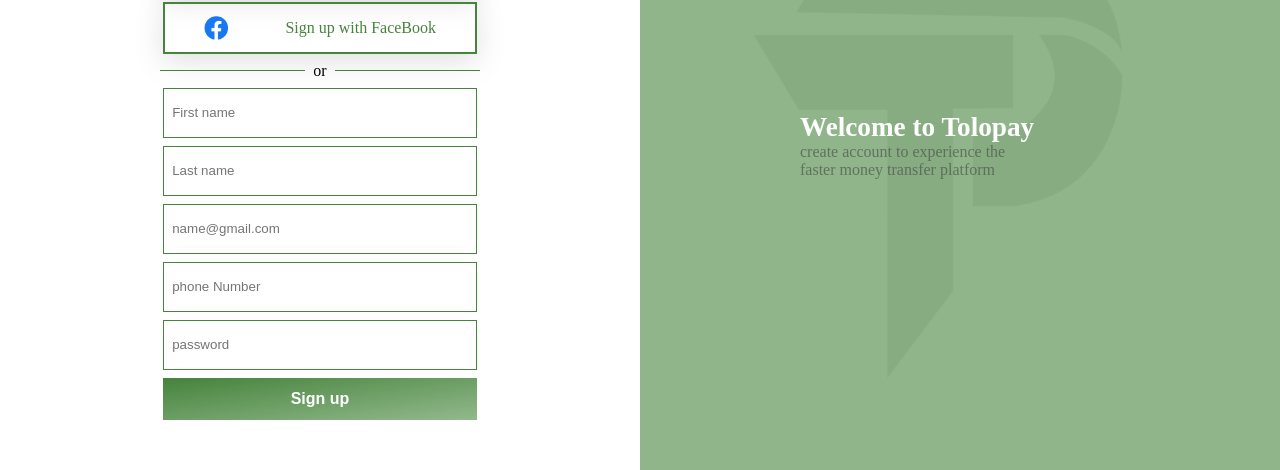
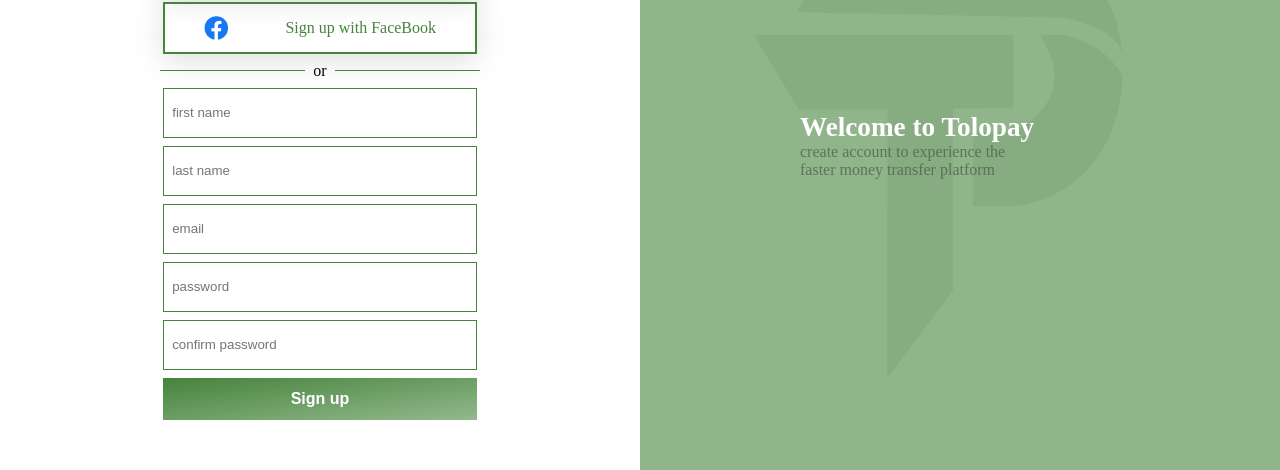
Before and after one commit to EchnoServe/tolo-pay, a React (Create React App) app in the folder tolopay/: page / in a window 1280 px wide. Shown: the part 255-725 px from the top of the page. Built offline with nearby package versions, Linux system fonts and the light colour scheme.

Commit message:
fixed some errors with the form

```diff
--- a/tolopay/src/Pages/createAccount/CreateAccount.js
+++ b/tolopay/src/Pages/createAccount/CreateAccount.js
@@ -3,6 +3,8 @@ import "./createAccount.css";
 import { useForm } from "react-hook-form";
 import React, { useState } from "react";
 import "../../Components/signup_validation/signup.css";
+import { Formik } from 'formik';
+
 
 const CreateAccount = () => {
   const {
@@ -66,11 +68,14 @@ const CreateAccount = () => {
               }}
             ></div>
           </div>
+
+
+
           <form className="flex-c-c  form_container" onSubmit={handleSubmit(onSubmit)}>
-              <input
+             <input
                 type="text"
-                placeholder="First name"
-                className={`form-control ${errors.email && "invalid"}`}
+                placeholder="first name"
+                className={`form-control ${errors.firstName && "invalid"}`}
                 {...register("firstName", { required: "FirstName is Required" ,
                 pattern: {
                 value: /^[A-Za-z]/,
@@ -85,8 +90,8 @@ const CreateAccount = () => {
               )}
               <input
                 type="text"
-                placeholder="Last name"
-                className={`form-control ${errors.email && "invalid"}`}
+                placeholder="last name"
+                className={`form-control ${errors.lastName && "invalid"}`}
                 {...register("lastName", { required: "LastName is Required" ,
                 pattern: {
                 value: /^[A-Za-z]/,
@@ -99,10 +104,11 @@ const CreateAccount = () => {
               {errors.lastName && (
                 <small className="text-danger">{errors.lastName.message}</small>
               )}
-            <input
+
+          <input
               type="email"
-              placeholder="name@gmail.com"
-              className={`form-control ${errors.email && "invalid"}`}
+              placeholder="email"
+                className={`form-control ${errors.email && "invalid"}`}
                 {...register("email", { required: "Email address is Required" ,
                 pattern: {
                 value: /^[A-Z0-9._%+-]+@[A-Z0-9.-]+\.[A-Z]{2,}$/i,
@@ -111,26 +117,9 @@ const CreateAccount = () => {
                 onKeyUp={() => {
                   trigger("email");
                 }}
-            ></input>
-            {errors.email && (
+              />
+              {errors.email && (
                 <small className="text-danger">{errors.email.message}</small>
-              )}
-            <input
-              type="number"
-              placeholder="phone Number "
-              className={`form-control ${errors.phone && "invalid"}`}
-                {...register("phone", { required: "Phone  number is Required",
-                pattern: {
-                  value: /^\s*(?:\+?(\d[09]))[-. (]*(\d{3})[-. )]*(\d{3})[-. ]*(\d{2})(?: *x(\d+))?\s*$/,
-                  message: "Invalid phone number",
-                },
-               })}
-               onKeyUp={() => {
-                trigger("phone");
-              }}
-            ></input>
-              {errors.phone && (
-                <small className="text-danger">{errors.phone.message}</small>
               )}
             <input
               type="password"
@@ -153,31 +142,27 @@ const CreateAccount = () => {
              {errors.message && (
                 <small className="text-danger">{errors.message.message}</small>
               )}
-            {/* <input
+                <input
               type="password"
-              placeholder="password confirm"
-              className={`form-control ${errors.message && "invalid"}`}
-                {...register("message", { required: "Password is Required",
-                minLength: {
-                  value: 8,
-                  message: "Minimum Required length is 8",
-                },
-                maxLength: {
-                  value: 16,
-                  message: "Maximum allowed length is 16 ",
-                }
+              placeholder="confirm password"
+              className={`form-control ${errors.confirmPassword && "invalid"}`}
+                {...register("confirmPassword", { required: "Password is Required",
                })}
                onKeyUp={() => {
-                trigger("message");
-              }} ></input>
-              {errors.message && (
-                <small className="text-danger">{errors.message.message}</small>
-              )} */}
+                trigger("confirmPassword");
+              }}
+            ></input>
+             {errors.confirmPassword && (
+                <small className="text-danger">{errors.confirmPassword.message}</small>
+              )}
             <button className="p-12-10 " type="submit" id="signup">
               Sign up
             </button>
           </form>
+
+
         </div>
+
         <div className="flex-c-c img_container">
           <section>
             <h1>Welcome to Tolopay</h1>
```
